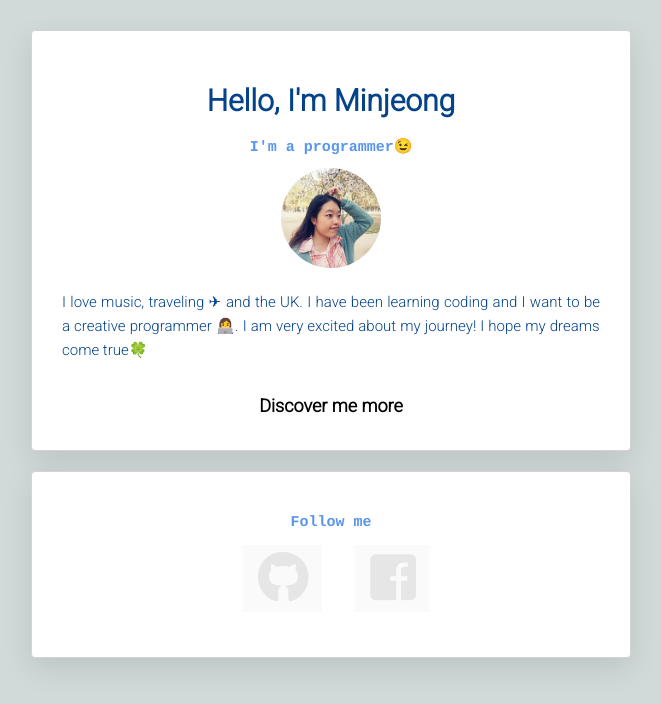
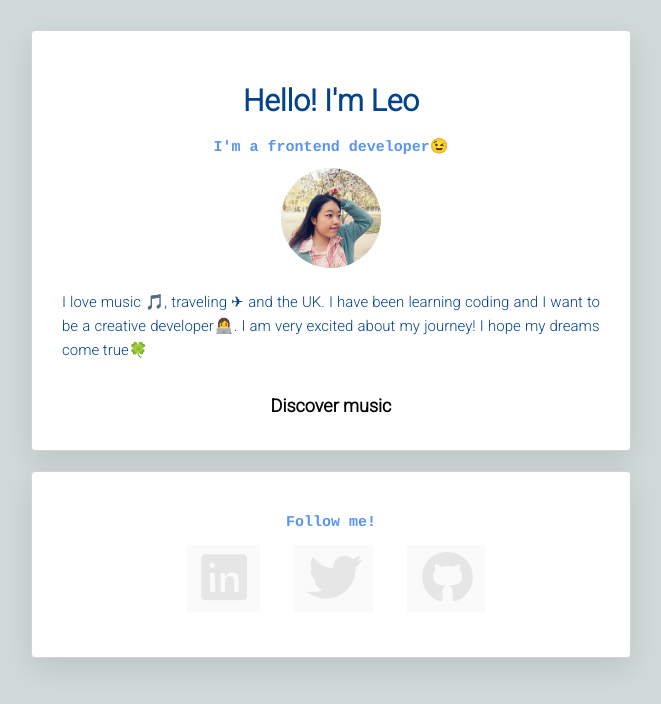
Before and after one commit to Leooogo/portfolio, a plain HTML site: page index.html in a window 1280 px wide. Shown: the whole page, without its empty margins (309-970 px from the left). Drawn offline with Linux system fonts and the light colour scheme.

Commit message:
edited some profile

```diff
--- a/index.html
+++ b/index.html
@@ -3,7 +3,7 @@
 
 <head>
     <meta charset="utf-8">
-    <title>Profile</title>
+    <title>My Profile Page</title>
     <meta name="description" content="Page description. No longer than 155 characters.">
     <link rel="stylesheet" href="style.css">
     <link rel="preconnect" href="https://fonts.gstatic.com">
@@ -15,21 +15,19 @@
 <body>
     <div class="container">
         <div class="card" id="introduction">
-            <h1>Hello, I'm Minjeong</h1>
-            <h2>I'm a programmer😉</h2>
+            <h1>Hello! I'm Leo</h1>
+            <h2>I'm a frontend developer😉</h2>
             <img src="images/Photo.jpg" class="img-circle" width=100 alt="myself">
-            <p class="text-justify">I love music, traveling ✈ and the UK. I have been learning coding and I want to be a
-                creative programmer
-                👩‍💻. I am very excited about my journey! I hope my dreams come true🍀</p>
-            <a href="#" class="btn-black">Discover me more</a>
+            <p class="text-justify">I love music 🎵, traveling ✈ and the UK. I have been learning coding and I want to be a creative developer👩‍💻. I am very excited about my journey! I hope my dreams come true🍀</p>
+            <a href="https://www.youtube.com/watch?v=0dcbw4IEY5w" class="btn-black">Discover music</a>
         </div>
         <div class="card" id="banner">
-            <h2>Follow me</h2>
-            <ul class="list-inline" id="navigation">
-                <li><a href="https://github.com/Leooogo" target="_blank"><i class="fab fa-github"></i></a></li>
-                <li><a href="https://www.facebook.com/minjeong.jang.315" target="_blank"><i
-                            class="fab fa-facebook-square"></i></a></li>
-            </ul>
+          <h2>Follow me!</h2>
+          <ul class="list-inline" id="navigation">
+            <li><a href="https://www.linkedin.com/in/leojdeveloper/"><i class="fab fa-linkedin"></i></a></li>
+            <li><a href="https://twitter.com/leojdeveloper"><i class="fab fa-twitter"></i></a></li>
+            <li><a href="https://github.com/Leooogo"><i class="fab fa-github"></i></a></li>
+          </ul>
         </div>
     </div>
 </body>
```
